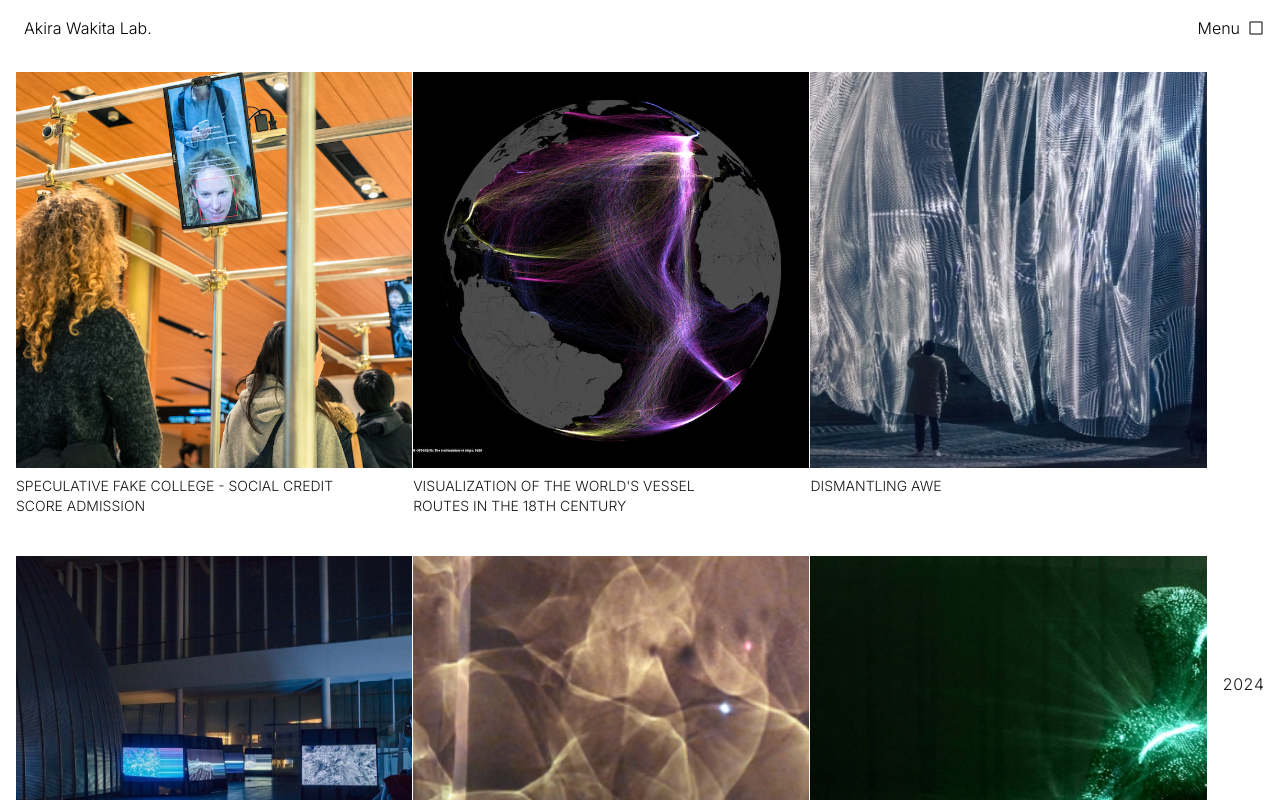
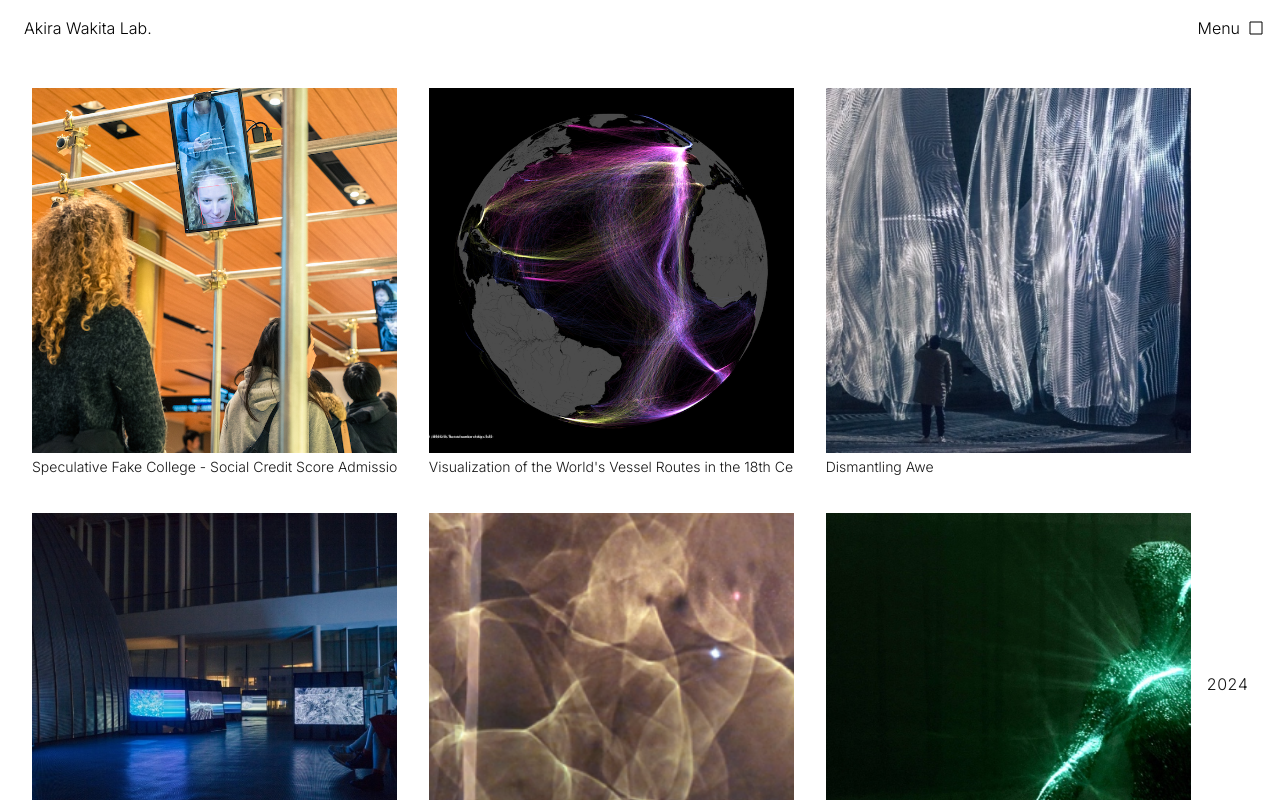
Before and after one commit to wakita-lab/web, a Next.js app: page /works in a window 1280 px wide. Shown: the top 800 px of the page. Built offline with nearby package versions, Linux system fonts and the light colour scheme.

Commit message:
refactor: Improve layout and spacing in WorksPage for better visual consistency

```diff
--- a/src/app/works/page.tsx
+++ b/src/app/works/page.tsx
@@ -4,8 +4,8 @@ import { WORKS } from '@/constants/works';
 
 export default function WorksPage() {
   return (
-    <div className="m-auto flex max-w-7xl items-end gap-4 p-4 pb-24">
-      <div className="grid w-full grid-cols-1 gap-x-px gap-y-8 sm:grid-cols-2 md:grid-cols-3">
+    <div className="m-auto flex max-w-7xl items-end p-8 pb-24">
+      <div className="grid w-full grid-cols-1 gap-8 sm:grid-cols-2 md:grid-cols-3">
         {WORKS.map((work) => (
           <Link
             key={work.id}
@@ -19,13 +19,13 @@ export default function WorksPage() {
               height={400}
               className="aspect-square object-cover"
             />
-            <div className="bg-white py-2 pr-16">
-              <h2 className="text-sm uppercase">{work.title.en}</h2>
+            <div className="w-full overflow-hidden text-nowrap bg-white py-1 pr-16">
+              <h2 className="text-sm">{work.title.en}</h2>
             </div>
           </Link>
         ))}
       </div>
-      <time className="sticky bottom-24 py-2 tabular-nums">
+      <time className="sticky bottom-24 py-2 pl-4 tabular-nums">
         2024
       </time>
     </div>
```
